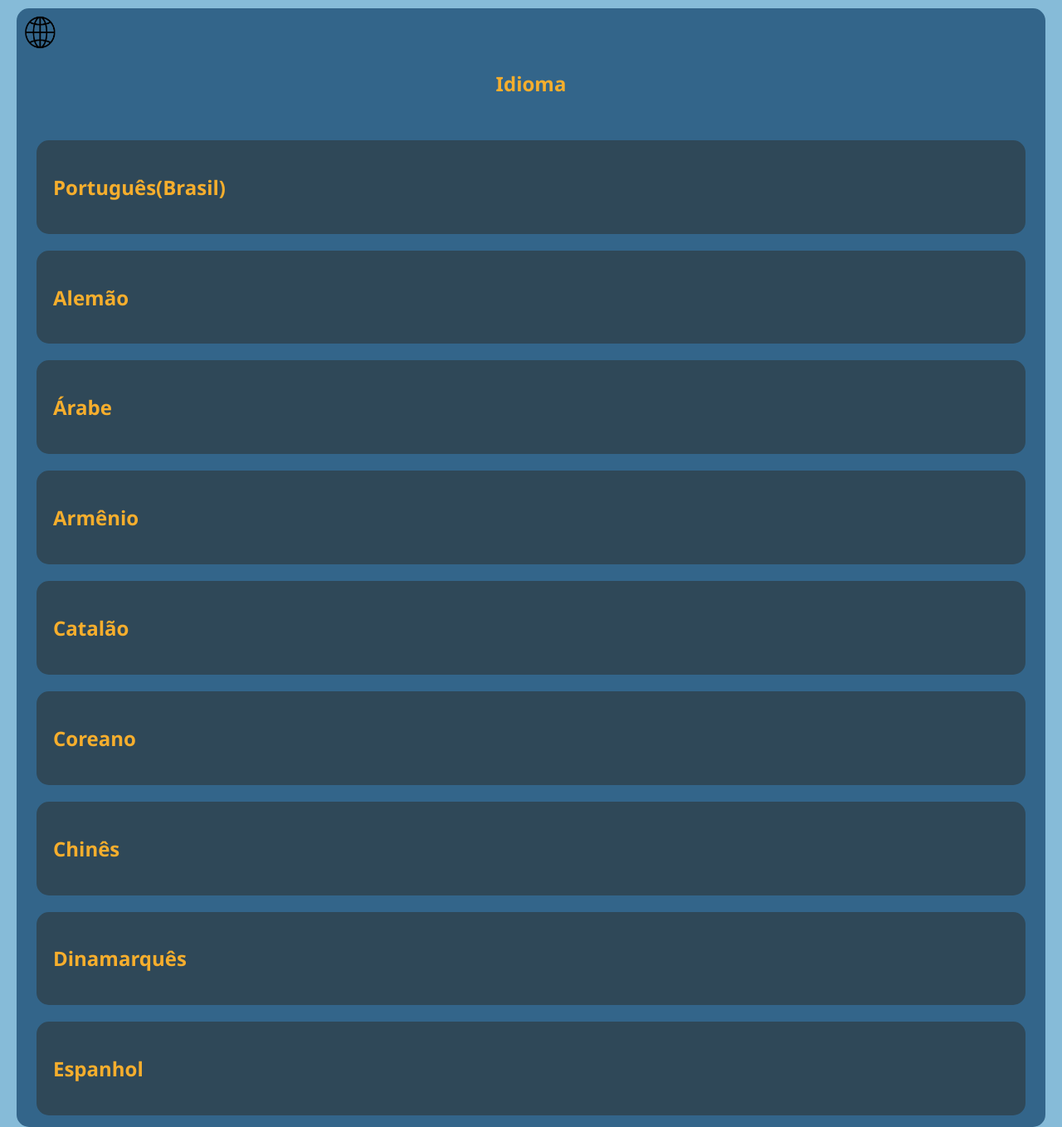
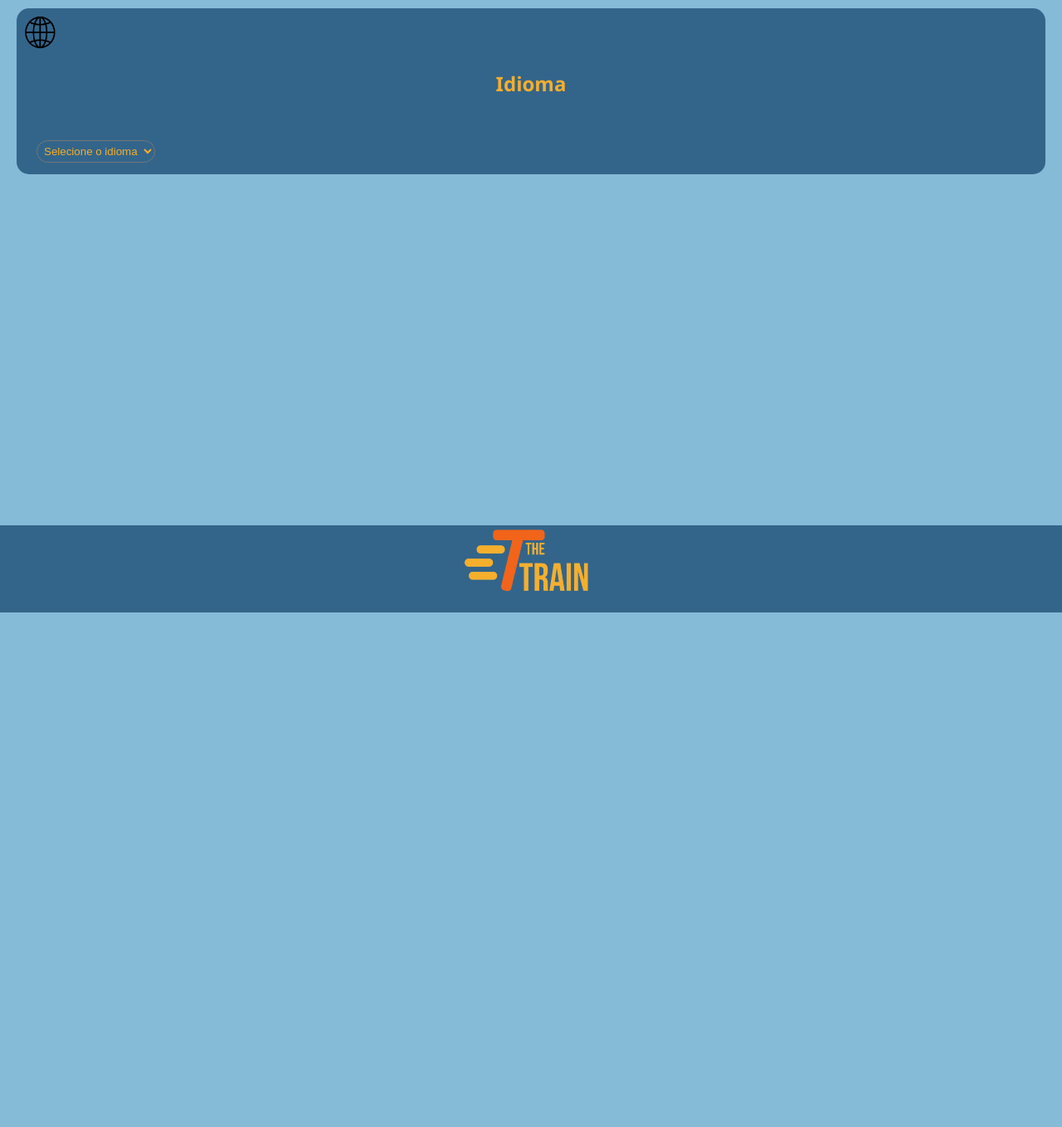
Before and after one commit to Guilherme731/the_train, a PHP site: page /config/idioma.html in a window 1280 px wide. Shown: the part 62-1420 px from the top of the page at 83% size. After the commit the page ends 800 px from the top, so only its background shows below. Run offline with PHP 8.4, Linux system fonts and the light colour scheme.

Commit message:
Colocado os idioma para selecionar.

```diff
--- a/config/faleConosco.html
+++ b/config/faleConosco.html
@@ -28,6 +28,9 @@
         <div class="segundoQuadrado">
         <h2>Marcar audiência</h2>
     </main>
+    <footer class="footerAzulLogo">
+        <img src="../img/LogoCompleta.png" alt="Logo">
+    </footer>
 
 
 </body>
--- a/config/idioma.html
+++ b/config/idioma.html
@@ -13,40 +13,27 @@
         <img src="../img/SetaEsquerda.png" alt="Seta" onclick="voltarPagina()">
     </header>
     <main>
-        <div id="primeiroQuadrado">
+        <div id="pQuadrado">
             <img class="iconeConfigTamanho" src="../img/idiomaIcone.png" alt="imagem do icone idioma">
             <h2 id="tituloFaleConosco">Idioma</h2>
             <br>
-            <div class="segundoQuadrado">
-                <h2>Português(Brasil)</h2>
-            </div>
-            <div class="segundoQuadrado">
+            <select name="idioma" id="pQuadrado">
+                <option value="Selecione o idioma">Selecione o idioma</option>
+                <option value="Português(Brasil)">Português(Brasil)</option>
+                <option value="Português(Brasil)">Alemão</option>
+                <option value="Português(Brasil)">Árabe</option>
+                <option value="Português(Brasil)">Armênio</option>
+                <option value="Português(Brasil)">Catalão</option>
+                <option value="Português(Brasil)">Coreano</option>
+                <option value="Português(Brasil)">Chinês</option>
+                <option value="Português(Brasil)">Dinamarquês</option>
+                <option value="Português(Brasil)">Espanhol</option>
 
-                <h2>Alemão</h2>
-
-            </div>
-            <div class="segundoQuadrado">
-                <h2>Árabe</h2>
-            </div>
-            <div class="segundoQuadrado">
-                <h2>Armênio</h2>
-            </div>
-            <div class="segundoQuadrado">
-                <h2>Catalão</h2>
-            </div>
-            <div class="segundoQuadrado">
-                <h2>Coreano</h2>
-            </div>
-            <div class="segundoQuadrado">
-                <h2>Chinês</h2>
-            </div>
-            <div class="segundoQuadrado">
-                <h2>Dinamarquês</h2>
-            </div>
-            <div class="segundoQuadrado">
-                <h2>Espanhol</h2>
-            </div>
+            </select>
     </main>
+    <footer class="footerAzulLogo">
+        <img src="../img/LogoCompleta.png" alt="Logo">
+    </footer>
 </body>
 
 </html>
--- a/style/style.css
+++ b/style/style.css
@@ -389,3 +389,14 @@ body {
     text-align: center;
     margin-top: 75px;
 }
+
+/*Página idioma*/
+
+#pQuadrado{
+    background-color: #33658a;
+    margin: 10px 20px;
+    padding: 4px;
+    border-radius: 15px;
+    color: #f6ae2d;
+
+}
```
